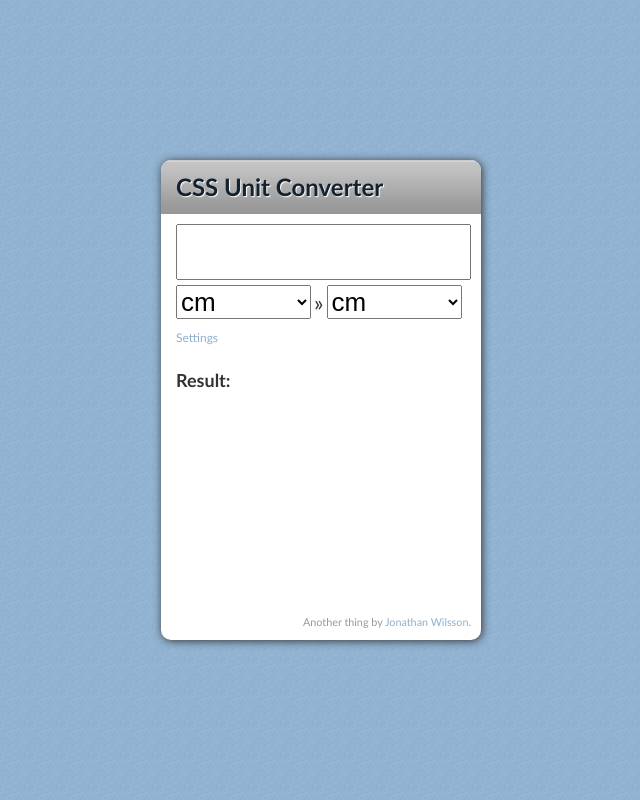
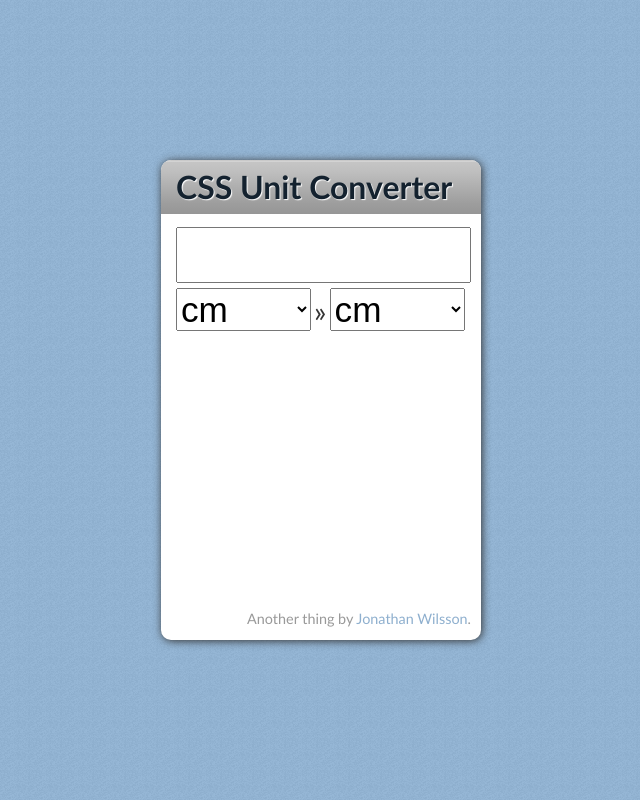
Before and after one commit to jwilsson/CSS-Unit-Converter, a plain HTML site: page index.html in a window 1280 px wide. Shown: the top 800 px of the page, without its empty margins (319-959 px from the left). Drawn offline with Linux system fonts and the light colour scheme.

Commit message:
Use rem for font sizes

```diff
--- a/inc/style.css
+++ b/inc/style.css
@@ -32,7 +32,7 @@ header {
 footer {
 	bottom: 10px;
 	color: #999;
-	font-size: 90%;
+	font-size: 0.9rem;
 	position: absolute;
 	right: 10px;
 }
@@ -65,23 +65,23 @@ footer a:hover {
 
 h1 {
 	color: #14222f;
-	font-size: 24px;
+	font-size: 2rem;
 	font-weight: 700;
 	height: 54px;
 	line-height: 54px;
-	margin: 0 0 10px;
+	margin: 0 0 0.4em;
 	text-indent: 15px;
 	text-shadow: 1px 1px 1px #fff;
 }
 
 h2 {
-	font-size: 18px;
+	font-size: 1.5rem;
 	font-weight: 700;
 	margin: 10px 0;
 }
 
 p {
-	margin: 10px 0;
+	margin: 055em 0;
 }
 
 img {
@@ -89,11 +89,11 @@ img {
 }
 
 span {
-	font-size: 22px;
+	font-size: 1.8rem;
 }
 
 input {
-	font-size: 26px;
+	font-size: 2.2rem;
 	height: 50px;
 	line-height: 50px;
 	padding-left: 5px;
@@ -108,7 +108,7 @@ input[type=number] {
 }
 
 select {
-	font-size: 26px;
+	font-size: 2.2rem;
 	margin-top: 5px;
 	width: 135px;
 }
```
